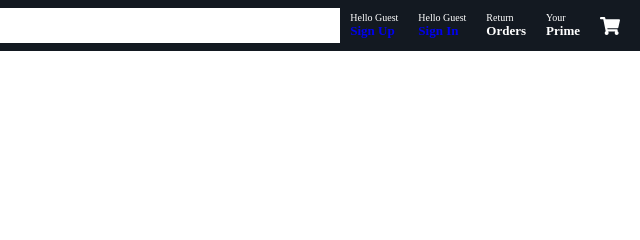
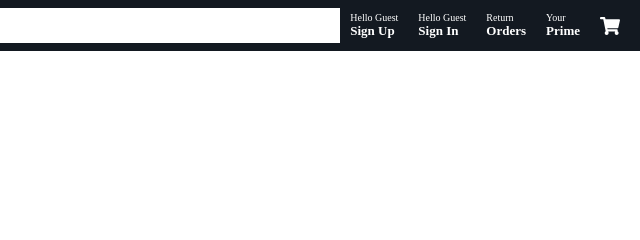
Before and after one commit to Rishabhpawar1409/E-Commerce-Frontend, a React app: page /login in a window 1280 px wide. Shown: the top 240 px of the page, 640-1280 px from the left. Built offline with nearby package versions, Linux system fonts and the light colour scheme; some packages are replaced by stand-ins of ours; no server answers.

Commit message:
Initial commit yeah

```diff
--- a/src/Components/Component.css
+++ b/src/Components/Component.css
@@ -33,6 +33,11 @@
   margin: auto;
   width: 45%;
   text-align: center;
+}
+.loginSignUpLink {
+  text-decoration: none;
+  color: white;
+  cursor: pointer;
 }
 .button-cart button {
   padding: 5px;
--- a/src/Components/Navbar.js
+++ b/src/Components/Navbar.js
@@ -70,6 +70,7 @@ function Navbar({ handleInput, emptyState }) {
         {input.length ? (
           <i
             className="fas fa-search"
+            style={{ cursor: "pointer" }}
             onClick={() => {
               handleSubmit();
             }}
@@ -82,7 +83,7 @@ function Navbar({ handleInput, emptyState }) {
         <li>
           <p>
             Hello Guest <br />
-            <Link to="/signUp" className="login/signup-text">
+            <Link to="/signUp" className="loginSignUpLink">
               <span
                 onClick={() => {
                   handleState();
@@ -97,7 +98,7 @@ function Navbar({ handleInput, emptyState }) {
           <li>
             <p>
               Hello Guest <br />
-              <Link to="/login" className="login/signup-text">
+              <Link to="/login" className="loginSignUpLink">
                 <span
                   onClick={() => {
                     handleState();
@@ -112,6 +113,7 @@ function Navbar({ handleInput, emptyState }) {
           <li>
             <p>
               <span
+                className="loginSignUpLink"
                 onClick={() => {
                   handleLogOut();
                   handleState();
```
